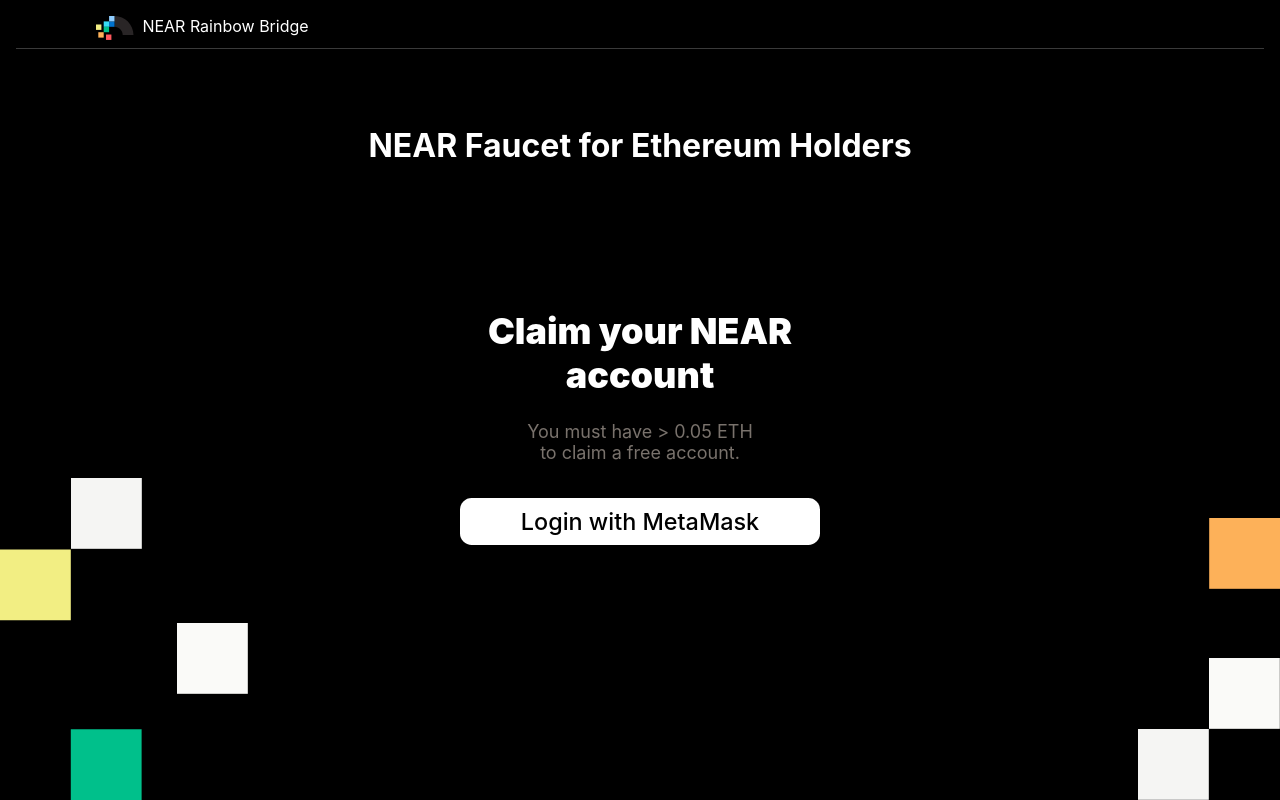
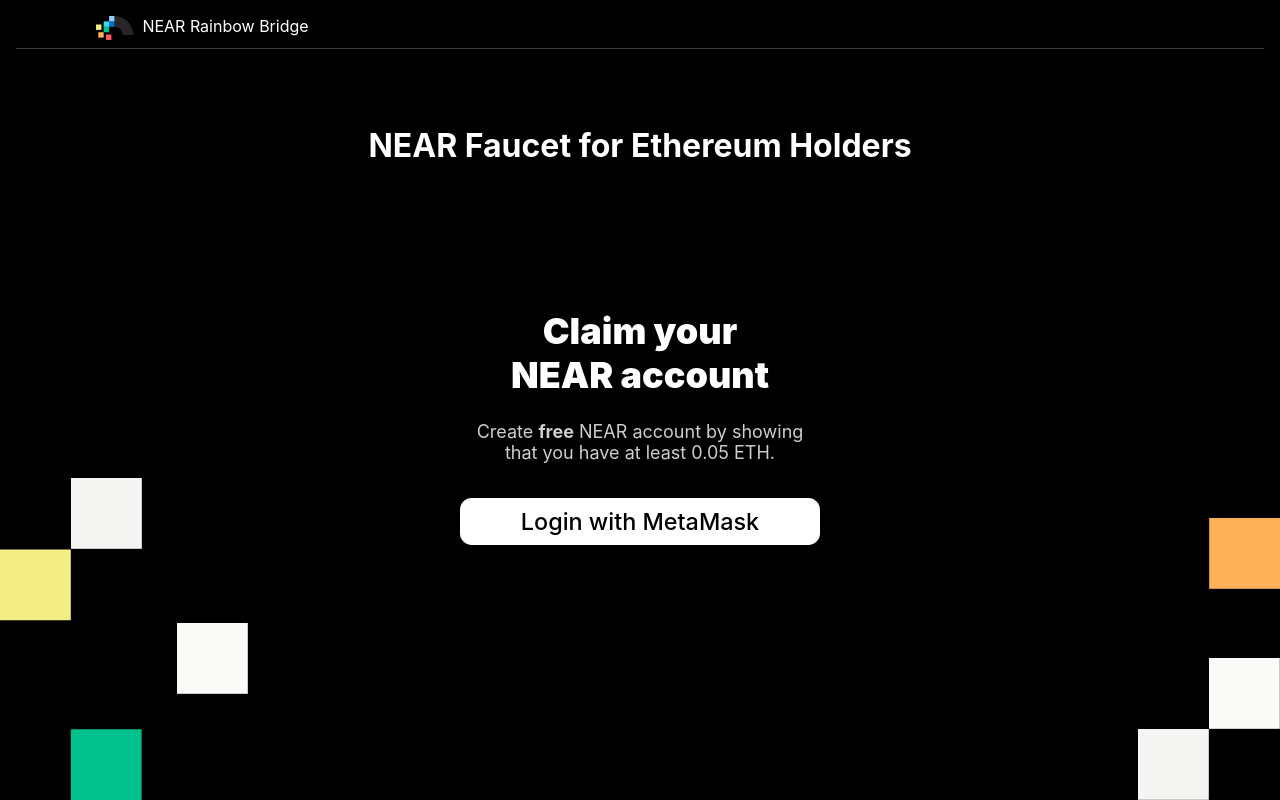
Before and after one commit to zavodil/near-ethereum-faucet, a React (Create React App) app in the folder packages/frontend/: page / in a window 1280 px wide. Built offline with nearby package versions, Linux system fonts and the light colour scheme.

Commit message:
Wordings updated to clarify free account claiming

```diff
--- a/packages/frontend/src/App/App.css
+++ b/packages/frontend/src/App/App.css
@@ -2,6 +2,7 @@
 	--bg: #000;
 	--fg: #FFF;
 	--semi: #3a3a3a;
+	--secondary-text: #cecece
 }
 body {
 	background-color: var(--bg);
@@ -33,7 +34,7 @@
 }
 
 .login p {
-	color: #79726c;
+	color: var(--secondary-text);
 	margin: 0 0 1em;
 	font-size: large;
 }
@@ -98,7 +99,7 @@
 }
 
 .account-info {
-	color: #79726c;
+	color: var(--secondary-text);
 	padding-top: 3em;
 }
 
--- a/packages/frontend/src/Login/Login.tsx
+++ b/packages/frontend/src/Login/Login.tsx
@@ -133,11 +133,10 @@
 
 	return (
 		<div className="App landing">
-			<nav data-behavior="topbar" className="topbar profile-header">
-				<div className="logo"
-					 onClick={() => window.location.href = "http://bridge.near.org/"}/>
-				<div className="rainbow-bridge"
-					 onClick={() => window.location.href = "http://bridge.near.org/"}>
+			<nav data-behavior="topbar" className="topbar profile-header"
+				 onClick={() => window.location.href = nearConfig.BridgeUrl}>
+				<div className="logo"/>
+				<div className="rainbow-bridge">
 					NEAR Rainbow Bridge
 				</div>
 			</nav>
@@ -149,11 +148,10 @@
 			</header>
 			<div className="App-intro">
 				<div className="login">
-					<h1>Claim your NEAR account</h1>
+					<h1>Claim your <br/> NEAR account</h1>
 					<p>
-						You must have &gt; {nearConfig.MinAmountEthText}<br/> to
-						claim a free account.
-						<br/>
+						Create <strong>free</strong> NEAR account by showing
+						that you have at least {nearConfig.MinAmountEthText}.
 					</p>
 					<button className="action-button cta" onClick={handleClick}>
 						{loading ? 'Loading...' : 'Login with MetaMask'}
--- a/packages/frontend/src/Profile/Profile.tsx
+++ b/packages/frontend/src/Profile/Profile.tsx
@@ -154,11 +154,10 @@
 
 	return (
 		<div className="App landing">
-			<nav data-behavior="topbar" className="topbar profile-header">
-				<div className="logo"
-					 onClick={() => window.location.href = "http://bridge.near.org/"}/>
-				<div className="rainbow-bridge"
-					 onClick={() => window.location.href = "http://bridge.near.org/"}>
+			<nav data-behavior="topbar" className="topbar profile-header"
+				 onClick={() => window.location.href = nearConfig.BridgeUrl}>
+				<div className="logo"/>
+				<div className="rainbow-bridge">
 					NEAR Rainbow Bridge
 				</div>
 				<div className="logout">
@@ -205,7 +204,8 @@
 				}}
 			>Create Account</button>
 			: <div className="key-not-found">
-				Key not found in the localstorage. <br />Did you claim it in the different browser?
+				Key not found in the localstorage. <br/>Did you claim it in the
+				different browser?
 			</div>;
 	}
 
--- a/packages/frontend/src/nearconfig.ts
+++ b/packages/frontend/src/nearconfig.ts
@@ -1,5 +1,6 @@
 export const nearConfig = {
 	ClaimUrl: "https://wallet.testnet.near.org/create/testnet/",
 	MinAmountEthText: "0.05 ETH",
-	MinAmountEth: 50000000000000000
+	MinAmountEth: 50000000000000000,
+	BridgeUrl: "http://bridge.near.org/"
 };
```
